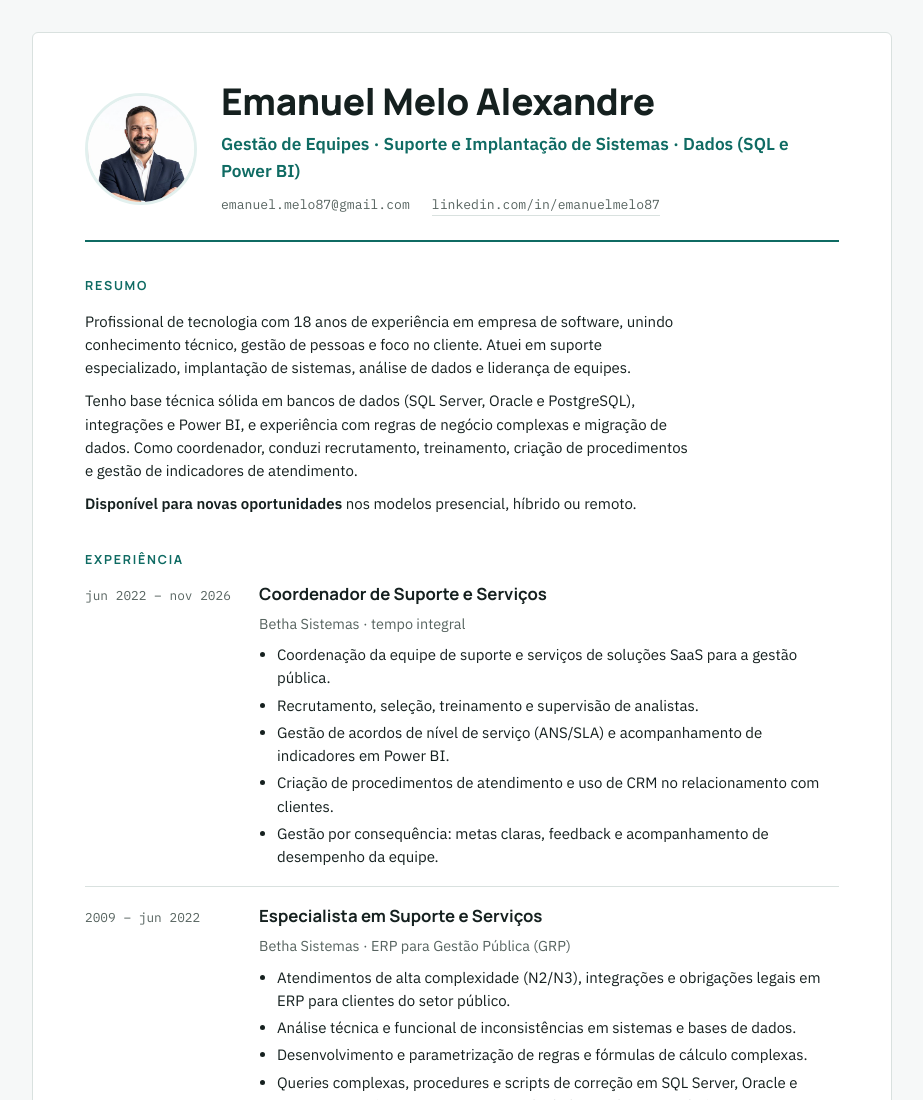
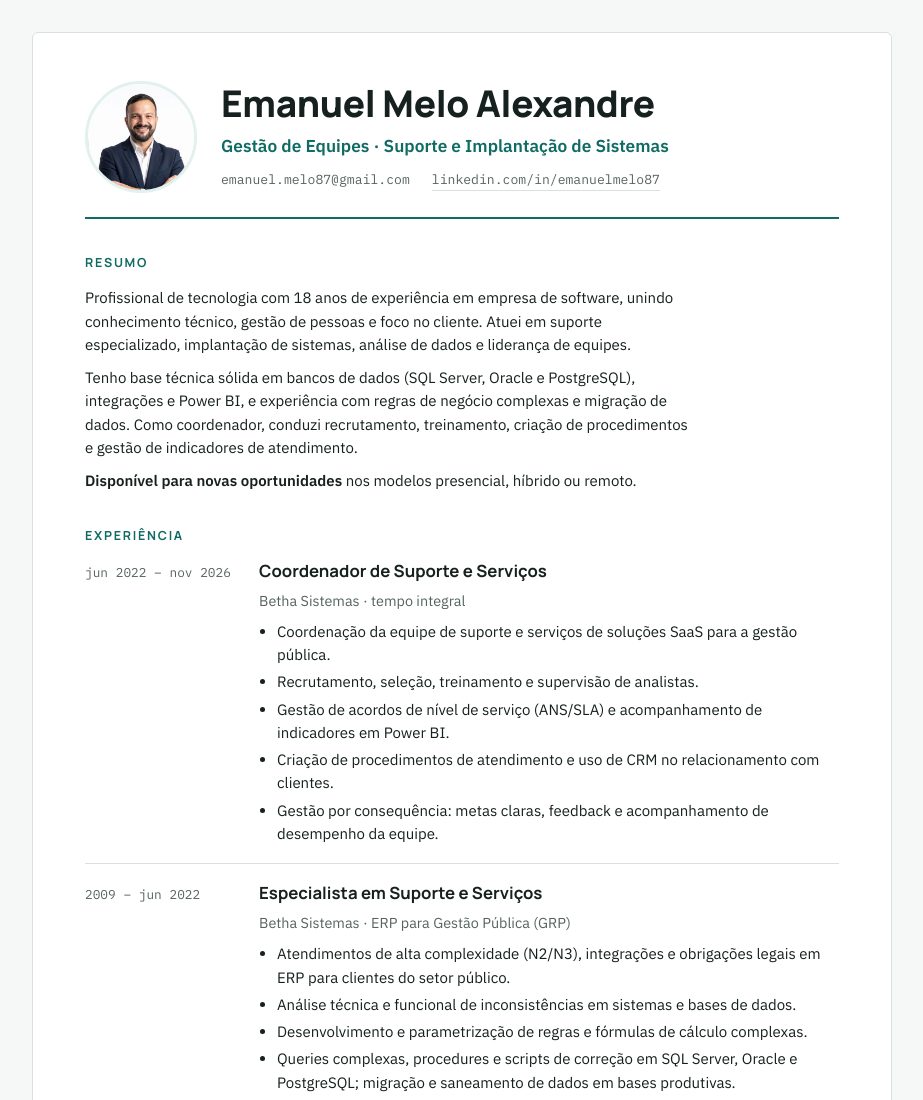
Before and after one commit to emanuelmelo87/curriculo, a plain HTML site: page index.html in a window 1280 px wide. Shown: the top 1100 px of the page, without its empty margins (178-1101 px from the left). Drawn offline with Linux system fonts and the light colour scheme.

Commit message:
Remove dados do título
Co-Authored-By: Claude Opus 5.5 <noreply@anthropic.com>
Claude-Session: https://claude.ai/code/session_01GmosjGWj8RurrbqCngPhft

```diff
--- a/index.html
+++ b/index.html
@@ -80,7 +80,7 @@ footer{font-size:.78rem;color:var(--muted);border-top:1px solid var(--line);padd
     <img class="photo" src="foto.jpg" alt="Foto de Emanuel Melo Alexandre" width="112" height="112">
     <div class="id">
     <h1>Emanuel Melo Alexandre</h1>
-    <p class="role">Gestão de Equipes · Suporte e Implantação de Sistemas · Dados (SQL e Power BI)</p>
+    <p class="role">Gestão de Equipes · Suporte e Implantação de Sistemas</p>
     <div class="contact">
       <span>emanuel.melo87@gmail.com</span>
       <a href="https://www.linkedin.com/in/emanuelmelo87" target="_blank" rel="noopener">linkedin.com/in/emanuelmelo87</a>
```
Also changed, not shown: 2 other files.
